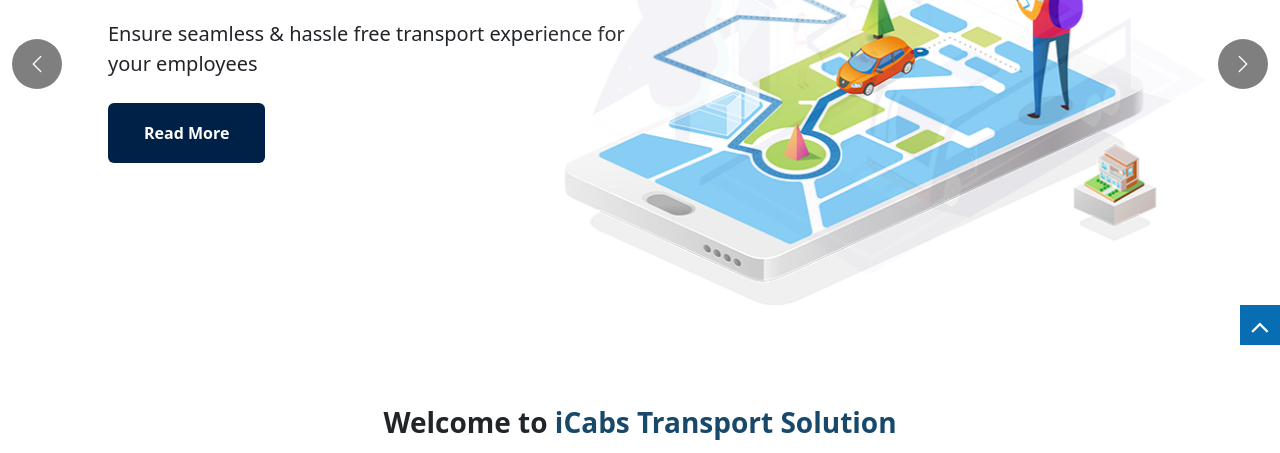
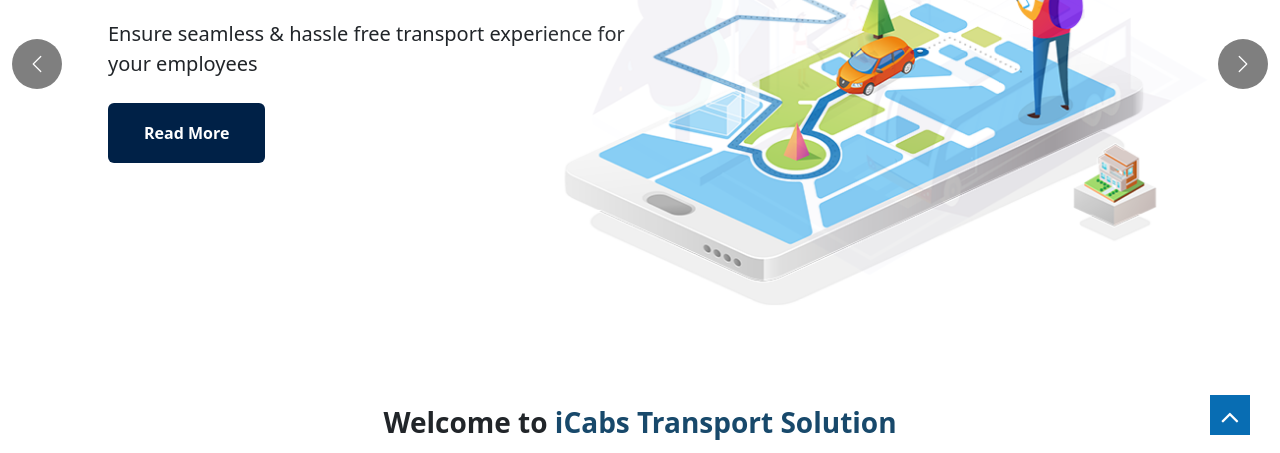
Before and after one commit to danish4994/ICab_Transport, a plain HTML site: page index.html in a window 1280 px wide. Shown: the part 345-798 px from the top of the page. Drawn offline with nearby package versions, Linux system fonts and the light colour scheme.

Commit message:
"corrent the Home indicator problem"

```diff
--- a/style.css
+++ b/style.css
@@ -73,10 +73,9 @@
   display: flex;
   justify-content: center;
   align-items: center;
-  position: fixed;
-  position: relative;
-  top: 650px;
-  right: 0;
+  position: absolute;
+  bottom: 20px;
+  right: 30px;
   position: fixed;
   z-index: 111;
 }
```
